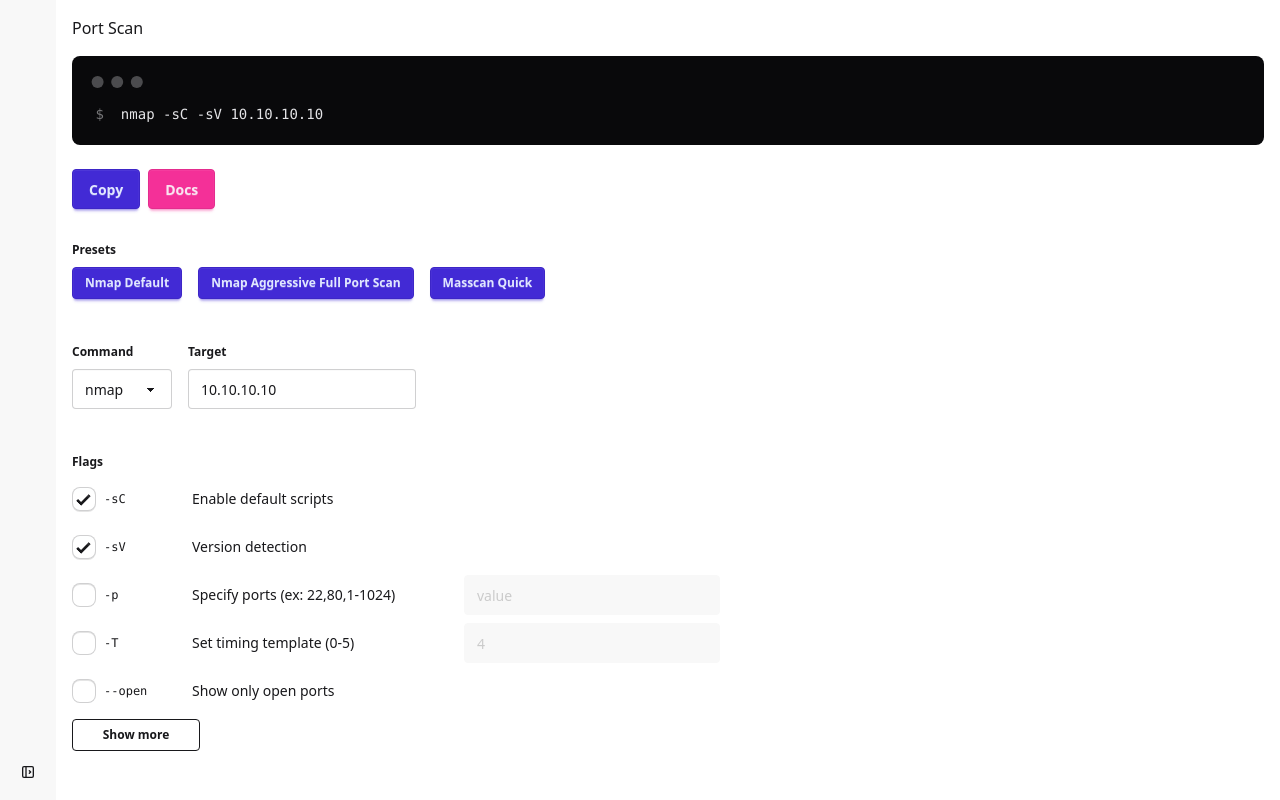
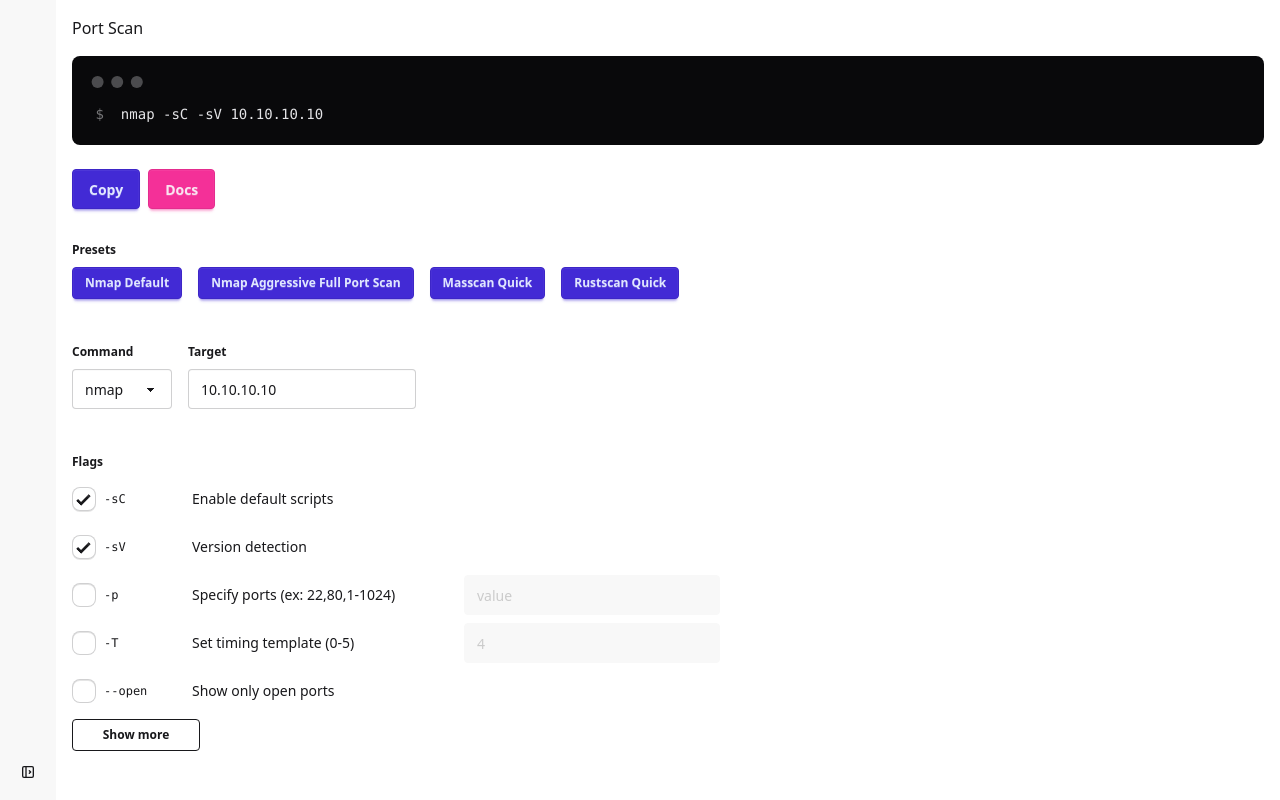
Before and after one commit to naborisk/recon-helper, a Next.js app: page /port-scan in a window 1280 px wide. Built offline with nearby package versions, Linux system fonts and the light colour scheme; a web font is replaced by a local one.

Commit message:
feat: add rustscan preset to Port Scan presets

```diff
--- a/src/app/port-scan/page.tsx
+++ b/src/app/port-scan/page.tsx
@@ -127,6 +127,7 @@
           <button type="button" className="btn btn-sm btn-primary" onClick={() => { setCommand("nmap"); setFlags([{ value: "-sC", requireInput: false }, { value: "-sV", requireInput: false }]); }}>Nmap Default</button>
           <button type="button" className="btn btn-sm btn-primary" onClick={() => { setCommand("nmap"); setFlags([{ value: "-A", requireInput: false }, { value: "-p", requireInput: true, input: "1-65535", noSpace: true }]); }}>Nmap Aggressive Full Port Scan</button>
           <button type="button" className="btn btn-sm btn-primary" onClick={() => { setCommand("masscan"); setFlags([{ value: "-p", requireInput: true, input: "1-65535", noSpace: true }, { value: "--rate", requireInput: true, input: "1000", advanced: true }]); }}>Masscan Quick</button>
+          <button type="button" className="btn btn-sm btn-primary" onClick={() => { setCommand("rustscan"); setFlags([{ value: "-a", requireInput: true, input: "10.10.10.10" }, { value: "-b", requireInput: true, input: "1024" }]); }}>Rustscan Quick</button>
         </div>
       </fieldset>
 
```
